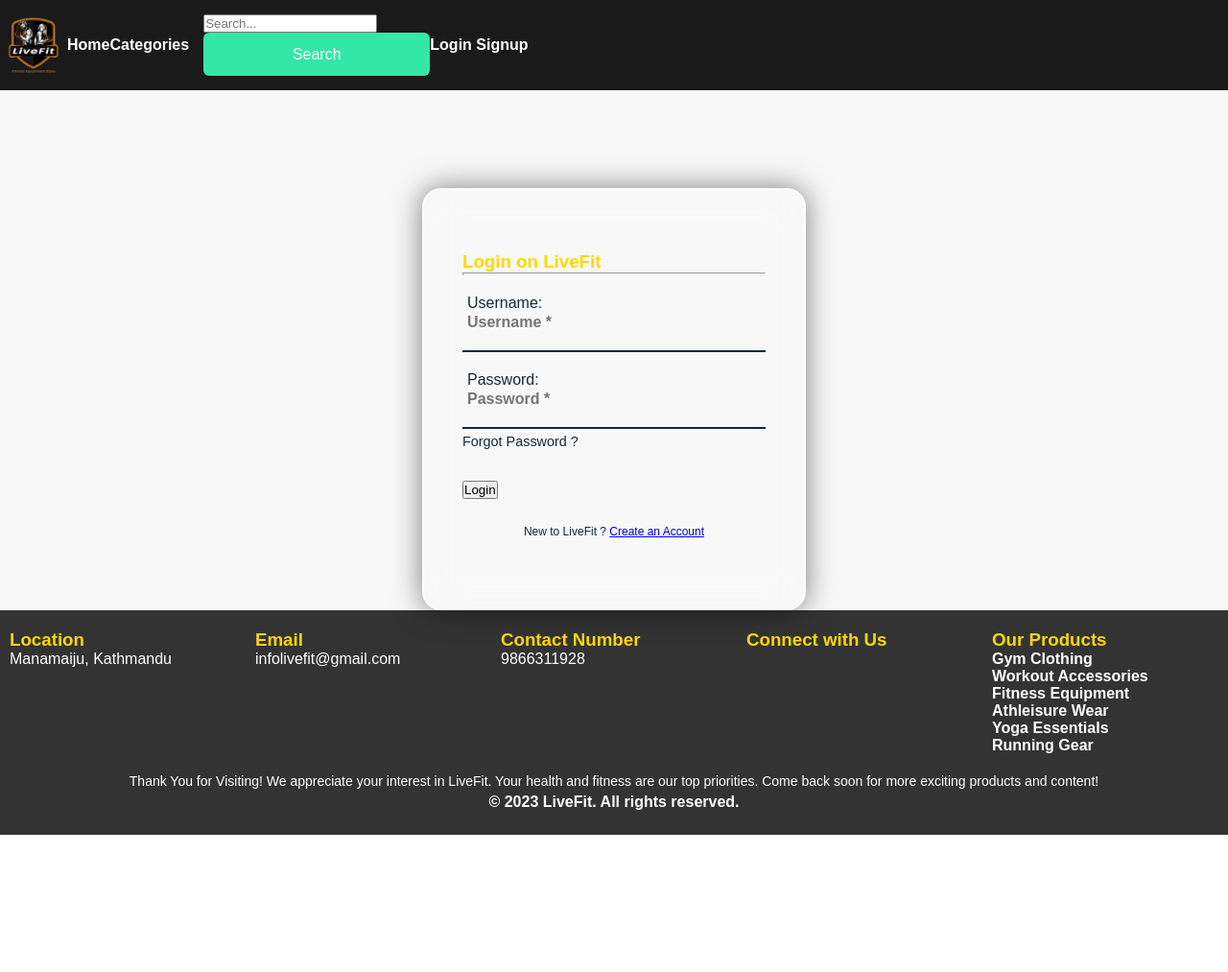
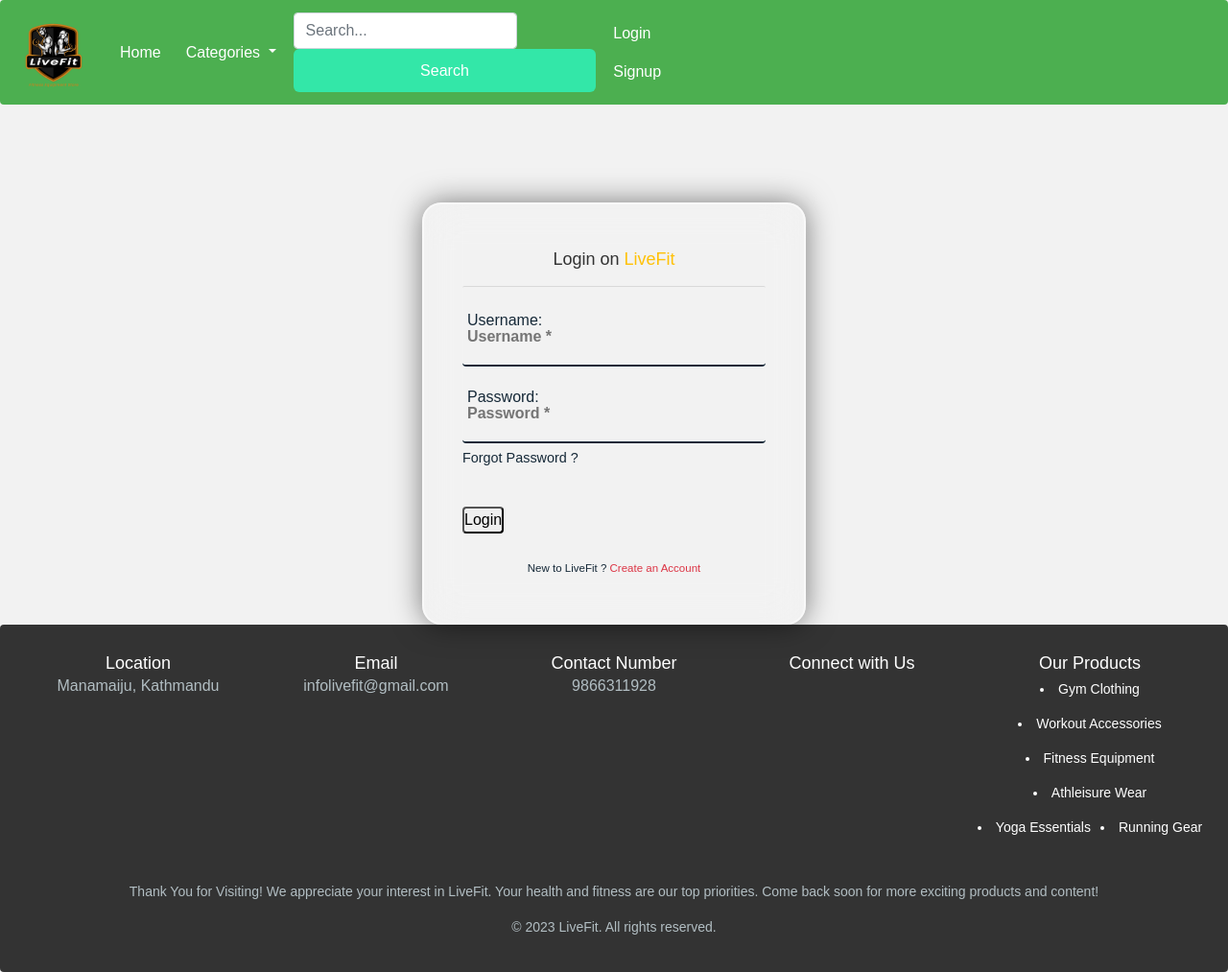
Before and after one commit to Saurav-Subedi/Life-fit, a Django app: page /login/ in a window 1280 px wide. Shown: the whole page at 96% size. Before the commit the page ends 870 px from the top, so only its background shows below. Run offline with Django 4.2, Linux system fonts and the light colour scheme; some libraries are stand-ins or nearby versions.

Commit message:
login and signup  css modified

```diff
--- a/home/static/app/css/home.css
+++ b/home/static/app/css/home.css
@@ -194,32 +194,6 @@ body {
 }
 
 /* Header styles */
-.header {
-  background-color: #14d60a;
-  color: #fff;
-  padding: 10px 0;
-  max-width: 400px;
-  margin: 0 auto;
-}
-
-.navbar {
-  display: flex;
-  align-items: center;
-  justify-content: space-between;
-  max-width: 100px;
-  margin: 0 auto;
-
-}
-
-.nav-list {
-  list-style-type: none;
-  display: flex;
-  align-items: center;
-}
-
-.nav-item {
-  margin-right: 15px;
-}
 
 .logo img {
 max-width: 100%;
@@ -243,28 +217,7 @@ body {
 padding: 20px;
 }
 
-/* Footer styles */
-.footer {
-  background-color: #1a1a1a;
-  color: #fff;
-  padding: 20px 0;
-}
 
-.footer-content {
-  display: flex;
-  flex-wrap: wrap;
-  justify-content: space-between;
-}
-
-.footer-section {
-  flex: 1 1 200px;
-  margin-bottom: 20px;
-}
-
-.footer-section h3 {
-  font-size: 18px;
-  margin-bottom: 10px;
-}
 
 .product-list {
 list-style-type: none;
--- a/home/static/app/css/style.css
+++ b/home/static/app/css/style.css
@@ -14,7 +14,7 @@ body {
 
   /* Header styles */
   .header {
-  background-color: #1a1a1a;
+    background-color: #09d643;
     color: #fff;
     padding: 10px 0;
   }
@@ -59,9 +59,7 @@ body {
     padding: 20px;
   }
 
-/* Add this to your CSS file or in a <style> tag within the HTML file */
 
-/* Add this to your CSS file or in a <style> tag within the HTML file */
 
   .footer {
     background-color: #333;
@@ -155,3 +153,25 @@ p {
       margin-bottom: 10px;
     }
   }
+  /* Add this CSS code */
+.dropdown-menu {
+    display: none;
+    position: absolute;
+    z-index: 1;
+  }
+
+  .nav-item:hover .dropdown-menu {
+    display: block;
+  }
+
+  .dropdown-item {
+    display: block;
+    padding: 10px;
+    text-decoration: none;
+    color: #333;
+    transition: background-color 0.3s ease;
+  }
+
+  .dropdown-item:hover {
+    background-color: #f8f8f8;
+  }
--- a/home/templates/app/addtocart.html
+++ b/home/templates/app/addtocart.html
@@ -80,7 +80,6 @@
             <li>
               Amount<span>रु. <span id="amount">{{ amount }}</span></span>
             </li>
-            <li>Shipping<span>रु. 60.00</span></li>
             <li>
               <div>
                 <strong>Total</strong> <small>(including VAT)</small>
--- a/home/templates/app/base.html
+++ b/home/templates/app/base.html
@@ -5,31 +5,45 @@
   <meta charset="utf-8">
   <meta name="viewport" content="width=device-width, initial-scale=1">
   <title>{% block title %}LiveFit{% endblock %}</title>
-  <link rel="stylesheet" href="https://cdn.jsdelivr.net/npm/@fortawesome/fontawesome-free@5.15.4/css/fontawesome.min.css" integrity="sha384-jLKHWM3JRmfMU0A5x5AkjWkw/EYfGUAGagvnfryNV3F9VqM98XiIH7VBGVoxVSc7" crossorigin="anonymous">
-  <link rel="stylesheet" href="{% static 'app/css/style.css' %}">
+  <link rel="stylesheet" href="https://stackpath.bootstrapcdn.com/bootstrap/4.3.1/css/bootstrap.min.css">
+  {% comment %} <link rel="stylesheet" href="{% static 'app/css/style.css' %}"> {% endcomment %}
   <link rel="icon" href="{% static 'app/images/logo1.png' %}" type="image/x-icon">
   <link rel="stylesheet" href="https://cdnjs.cloudflare.com/ajax/libs/font-awesome/5.15.3/css/all.min.css">
+  <link rel="stylesheet" href="https://fonts.googleapis.com/css2?family=Roboto:wght@400;700&display=swap">
   {% block additional_head %}
+  <style>
+    .navbar-nav .nav-link:hover {
+      color: #fff;
+      font-size: 1.1em;
+    }
+
+    /* Custom CSS for hover effects and font size */
+    .navbar-nav .nav-link:hover {
+      color: #FFD700; /* Change text color on hover to gold (you can adjust the color as needed) */
+    }
+  </style>
+</head>
 {% endblock %}
-
-
+<body>
   <header class="header">
     <div class="content-holder">
       <div class="one">
-        <nav class="navbar">
-          <ul class="nav-list">
-            <li class="logo">
-              <a href="{% url 'home' %}">
+        <nav class="navbar navbar-expand-lg navbar-dark" style="background-color: #4CAF50;">
+          <a class="navbar-brand" href="{% url 'home' %}">
             <img height="35" width="70" src="{% static 'app/images/logo1.png' %}" alt="Logo">
           </a>
+
+          <button class="navbar-toggler" type="button" data-toggle="collapse" data-target="#navbarNav" aria-controls="navbarNav" aria-expanded="false" aria-label="Toggle navigation">
+            <span class="navbar-toggler-icon"></span>
+          </button>
+
+          <div class="collapse navbar-collapse" id="navbarNav">
+            <ul class="navbar-nav">
+              <li class="nav-item">
+                <a class="nav-link text-white" href="{% url 'home' %}">Home</a>
               </li>
-
-            <li>
-              <a href="{% url 'home' %}">Home</a>
-            </li>
-
               <li class="nav-item dropdown">
-              <a class="nav-link dropdown-toggle hide-button-text" href="#" id="navbarDropdown" role="button" aria-haspopup="true" aria-expanded="false">
+                <a class="nav-link dropdown-toggle text-white" href="#" id="navbarDropdown" role="button" data-toggle="dropdown" aria-haspopup="true" aria-expanded="false">
                   Categories
                 </a>
                 <div class="dropdown-menu custom-dropdown-menu" aria-labelledby="navbarDropdown">
@@ -43,40 +57,41 @@
                   {% endfor %}
                 </div>
               </li>
-
-            <li>
-              <form id="search-form" method="GET" action="{% url 'search' %}" class="form-inline mx-auto">
+              <li class="nav-item">
+                <form id="search-form" method="GET" action="{% url 'search' %}" class="form-inline my-2 my-lg-0">
                   {% csrf_token %}
                   <input type="text" id="search-input" name="query" class="form-control mr-sm-2" placeholder="Search...">
-                <button class="btn btn-outline-light my-2 my-sm-0 hide-button-text" type="submit">Search</button>
+                  <button class="btn btn-outline-light my-2 my-sm-0" type="submit">Search</button>
                 </form>
               </li>
-
-            <li>
+              <li class="nav-item ml-auto">
                 {% if request.user.is_authenticated %}
-
-              <a href="{% url 'order_list' pk=1 %}">Order</a>
-              <a href="{% url 'logout' %}">Logout</a>
-              <a href="{% url 'showcart' %}">
+                <a class="nav-link text-white" href="{% url 'order_list' pk=1 %}">Order</a>
+                <a class="nav-link text-white" href="{% url 'logout' %}">Logout</a>
+                <a class="nav-link text-white" href="{% url 'showcart' %}">
                   {{totalitem}}
                   <span class="visually-hidden">cart</span>
                 </a>
                 {% else %}
-              <a href="{% url 'login' %}">Login</a>
-              <a href="{% url 'customerregistration' %}">Signup</a>
+                <a class="nav-link text-white" href="{% url 'login' %}">Login</a>
+                <a class="nav-link text-white" href="{% url 'customerregistration' %}">Signup</a>
                 {% endif %}
               </li>
             </ul>
+          </div>
         </nav>
       </div>
     </div>
   </header>
 
+
+
+
+
 {% block banner_slider %} {% endblock banner_slider %}
 {% block livesale %} {% endblock livesale %}
 {% block payment-gateway-paypal %} {% endblock payment-gateway-paypal %}
 {% block main-content %} {% endblock main-content %}
-
 
 <footer class="footer">
   <div class="footer-content">
@@ -120,16 +135,10 @@
   </div>
 </footer>
 
- <script src="index.js"></script>
- <script type="module" src="https://unpkg.com/ionicons@7.1.0/dist/ionicons/ionicons.esm.js"></script>
- <script nomodule src="https://unpkg.com/ionicons@7.1.0/dist/ionicons/ionicons.js"></script>
-
-
- <script src="{% static 'app/js/jquery.min.js' %}"></script>
-
- <script src="{% static 'app/js/bootstrap.min.js' %}"></script>
-
-
+<!-- Bootstrap and other scripts remain unchanged from the provided code -->
+<script src="https://code.jquery.com/jquery-3.3.1.slim.min.js"></script>
+<script src="https://cdnjs.cloudflare.com/ajax/libs/popper.js/1.14.7/umd/popper.min.js"></script>
+<script src="https://stackpath.bootstrapcdn.com/bootstrap/4.3.1/js/bootstrap.min.js"></script>
 <script src="{% static 'app/js/owl.carousel.min.js' %}"></script>
 <script src="{% static 'app/js/all.min.js' %}"></script>
 <script src="{% static 'app/js/myscript.js' %}"></script>
@@ -160,6 +169,5 @@
   });
 </script>
 
-
 </body>
 </html>
--- a/home/templates/app/customerregistration.html
+++ b/home/templates/app/customerregistration.html
@@ -5,6 +5,7 @@
 {% load static %}
 {% block additional_head %}
 <link rel="stylesheet" href="{% static 'app/css/registration.css' %}">
+<link rel="stylesheet" href="{% static 'app/css/home.css' %}">
 {% endblock %}
   <title>LiveFit - Sign Up</title>
 {% block main-content %}
--- a/home/templates/app/login.html
+++ b/home/templates/app/login.html
@@ -3,7 +3,9 @@
 {% block title %}Login{% endblock title %}
 {% block additional_head %}
 <link rel="stylesheet" href="{% static 'app/css/login.css' %}">
+<link rel="stylesheet" href="{% static 'app/css/home.css' %}">
 {% endblock %}
+
 {% block main-content %}
 <div>
     <div class="hello">
--- a/home/templates/app/productdetail.html
+++ b/home/templates/app/productdetail.html
@@ -18,7 +18,7 @@
             <h4><a href="{% url 'home' %}">Home</a> / <span>{{product.title}}</span></h4>
             <hr>
             <br>
-            <h4>रु. {{product.discounted_price}} <small>रु. {{product.selling_price}}</small></h4> <br>
+            <h4> <span>रु. {{product.selling_price}}</span></h4> <br>
 
 
             <span class="updated-quantity" style="display: none;"></span>
```
Also changed, not shown: home/static/app/css/cart.css (+9 -20 lines), home/templates/app/search.html (+38 -4 lines), db.sqlite3. Lines whose indentation alone changed are shown as unchanged.
